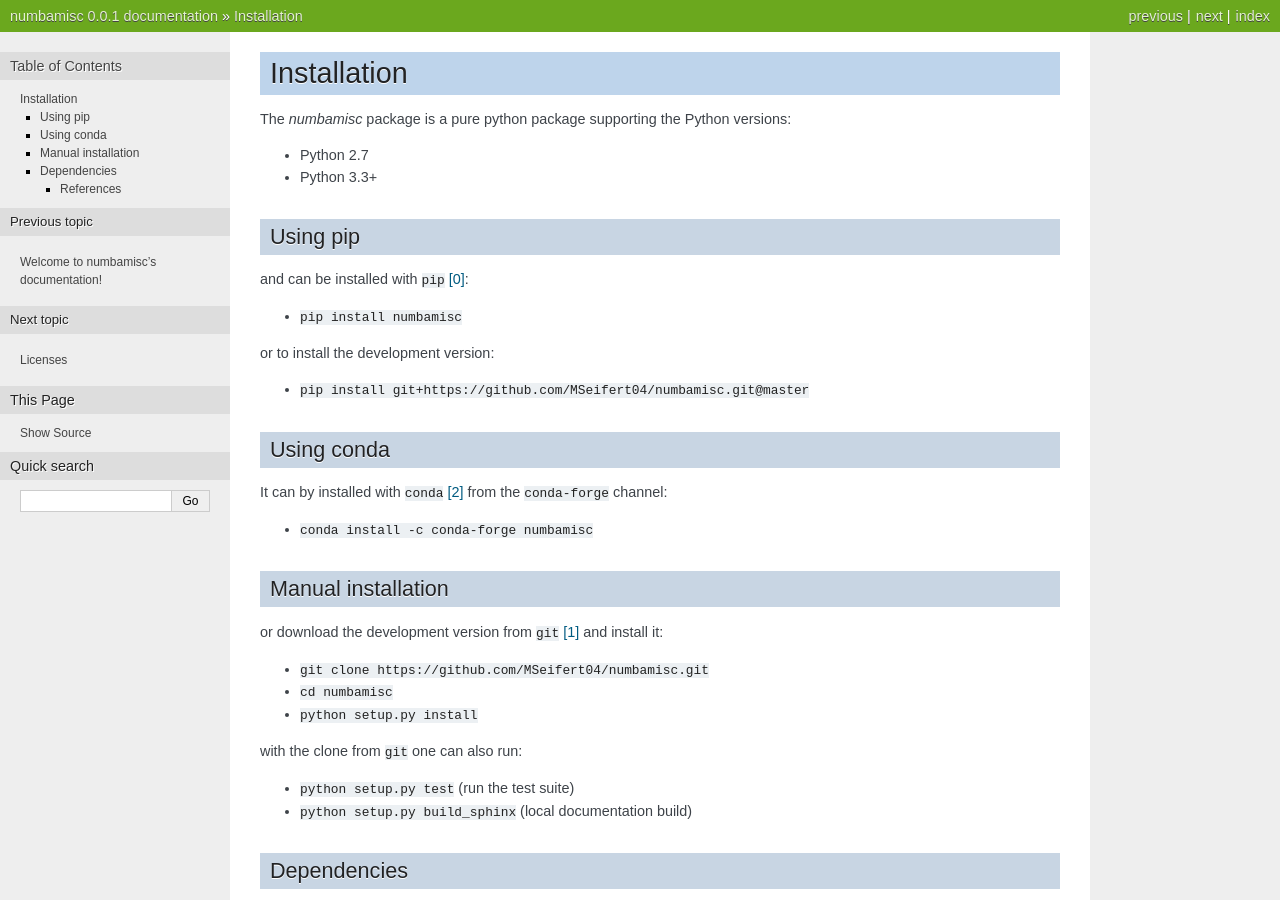
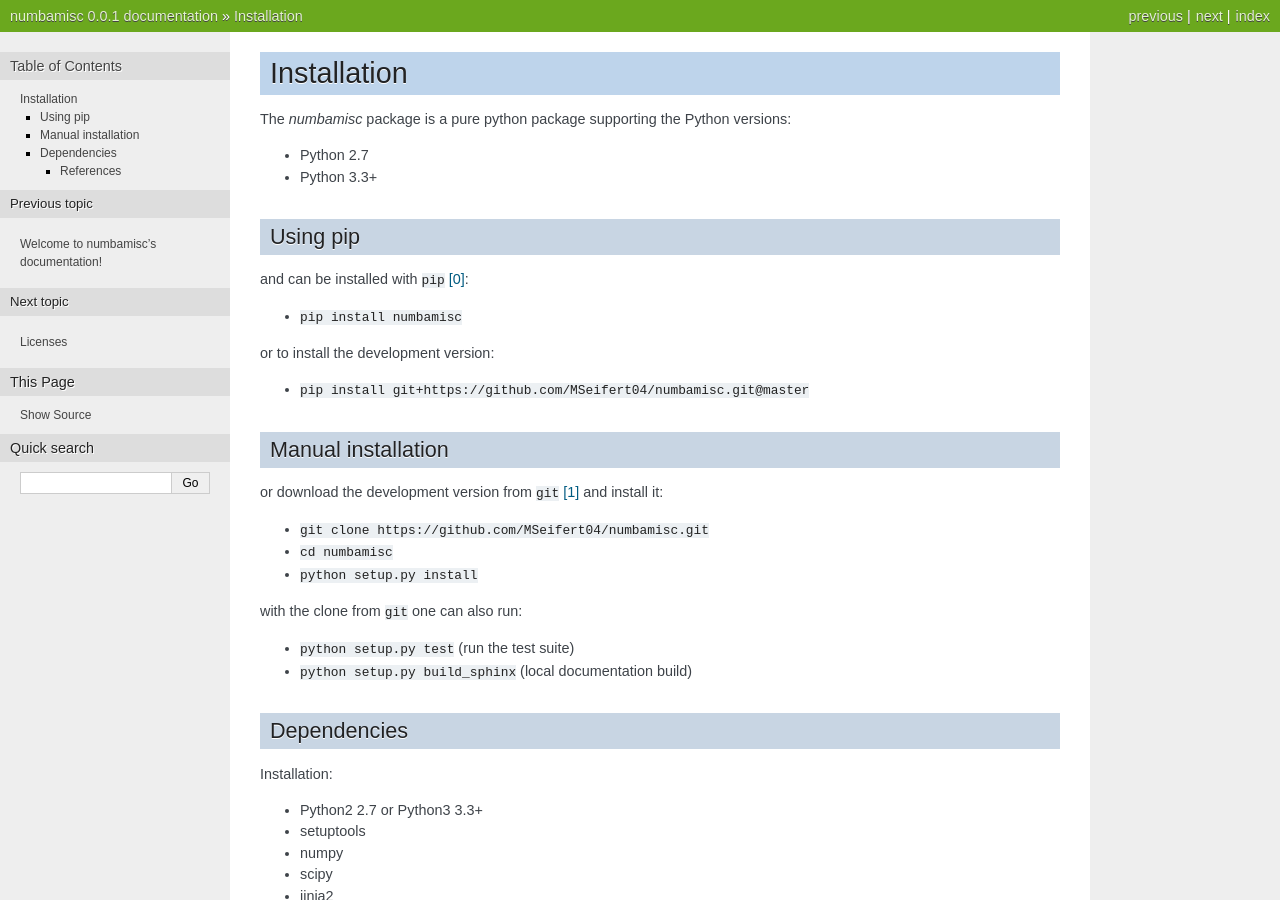
Before and after one commit to MSeifert04/numbamisc, a Sphinx documentation site: the page built from docs/installation.rst, in a window 1280 px wide and 900 px high. Built offline with Sphinx 7.4.7, drawn with Linux system fonts in a browser that asks for light colours.

Commit message:
update readme and remove conda install instructions

```diff
--- a/README.rst
+++ b/README.rst
@@ -1,2 +1,4 @@
-# numbamisc
-Miscellaneous utilities based on numba and jinja
+numbamisc
+---------
+
+Miscellaneous utilities based on numba and jinja.
--- a/docs/installation.rst
+++ b/docs/installation.rst
@@ -19,14 +19,6 @@
 or to install the development version:
 
 - ``pip install git+https://github.com/MSeifert04/numbamisc.git@master``
-
-
-Using conda
-^^^^^^^^^^^
-
-It can by installed with ``conda`` [2]_ from the ``conda-forge`` channel:
-
-- ``conda install -c conda-forge numbamisc``
 
 
 Manual installation
```
